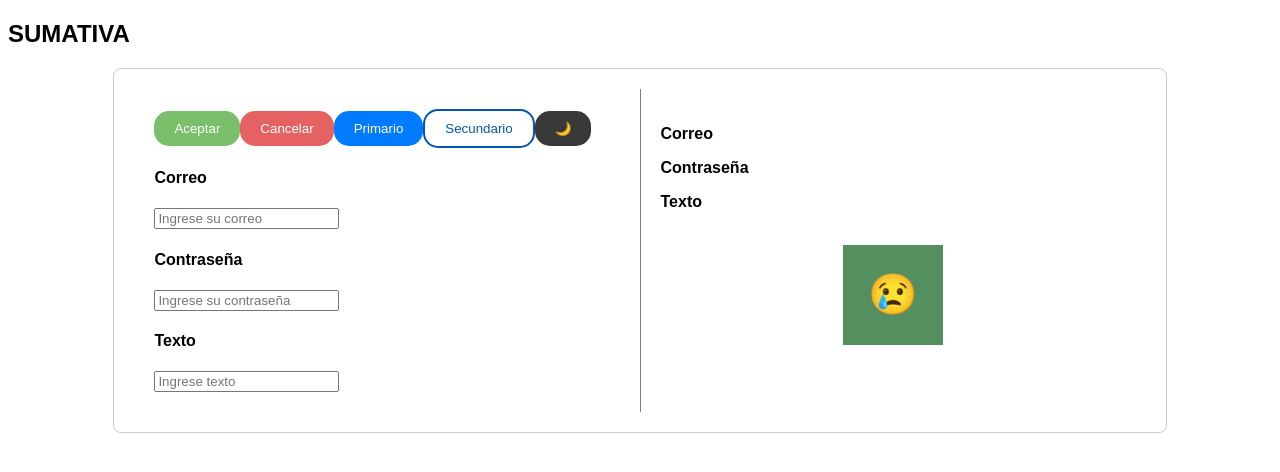
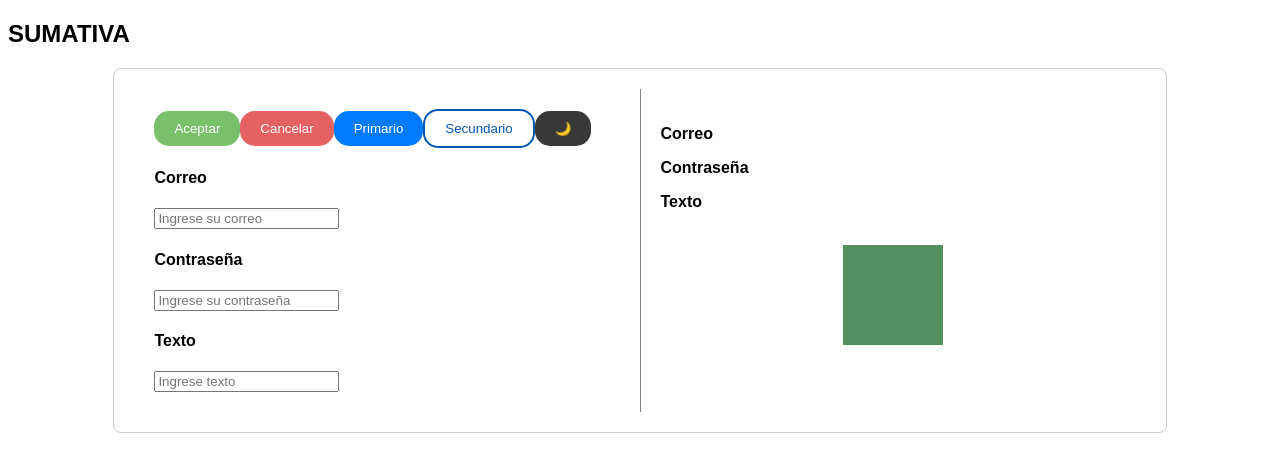
Before and after one commit to ricardoo-gif7/sumativarups1, an Angular app: page / in a window 1280 px wide. Shown: the top 472 px of the page. Built offline with nearby package versions, Linux system fonts and the light colour scheme.

Commit message:
first commit

```diff
--- a/src/app/Components/output-view/output-view.component.css
+++ b/src/app/Components/output-view/output-view.component.css
@@ -44,9 +44,7 @@
   font-size: 40px;
 }
 
-.sad {
-  font-size: 40px;
-}
+
 
 .dark-mode {
   background-color: black;
--- a/src/app/Components/output-view/output-view.component.html
+++ b/src/app/Components/output-view/output-view.component.html
@@ -4,7 +4,6 @@
 
   <p><strong>Texto</strong> <br> {{ text }}</p>
   <br>
-  <div class="square" [ngClass]="{'rotate': isRotated, 'red': isRed, 'small': isSmall, 'happy': happyFace, 'sad': !happyFace}">
-    <span *ngIf="happyFace" class="face">😊</span>
-    <span *ngIf="!happyFace && !isSmall" class="face">😢</span>
+  <div [ngClass]="{square, 'rotate': isRotated, 'red': isRed, 'small': isSmall}">
+    <div *ngIf="happyFace" class="happy">😊</div>
   </div>
--- a/src/app/Components/output-view/output-view.component.ts
+++ b/src/app/Components/output-view/output-view.component.ts
@@ -36,9 +36,9 @@ export class OutputViewComponent {
   }
 
   changeShape() {
-    const square = ['square', 'circle', 'triangle'];
-    const currentIndex = square.indexOf(this.square);
-    this.square = square[(currentIndex + 1) % square.length]; // Cambiar la forma
+    const shapes = ['square', 'circle', 'triangle'];
+    const currentIndex = shapes.indexOf(this.square);
+    this.square = shapes[(currentIndex + 1) % shapes.length]; // Cambiar la forma
   }
 
   toggleFace() {
--- a/src/app/Components/sumativa-view/sumativa-view.component.html
+++ b/src/app/Components/sumativa-view/sumativa-view.component.html
@@ -18,7 +18,7 @@
         <app-contra [(value)]="password" (valueChange)="onPasswordChange($event)"></app-contra>
 
         <h4 class="correo">Texto</h4>
-        <app-texto [(value)]="text" (valueChange)="onTextChange($event)" placeholder="Ingrese Texto"></app-texto>
+        <app-texto [(value)]="text" (valueChange)="onTextChange($event)"></app-texto>
       </div>
     </div>
     <div class="right-column">
--- a/src/app/Components/sumativa-view/sumativa-view.component.ts
+++ b/src/app/Components/sumativa-view/sumativa-view.component.ts
@@ -67,6 +67,6 @@ export class SumativaViewComponent {
   }
 
   onFaceToggle() {
-    this.outputView.toggleFace(); // Cambiar la carita
-  }
+    this.outputView.toggleFace(); // Alterna el estado de la carita
 }
+}
```
